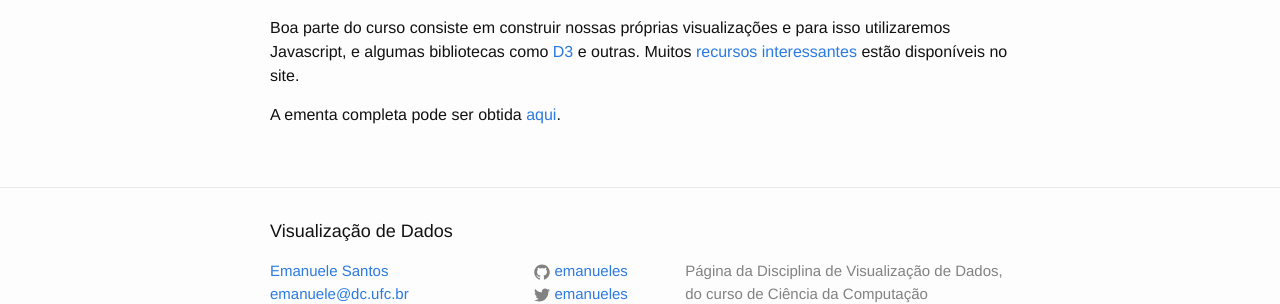
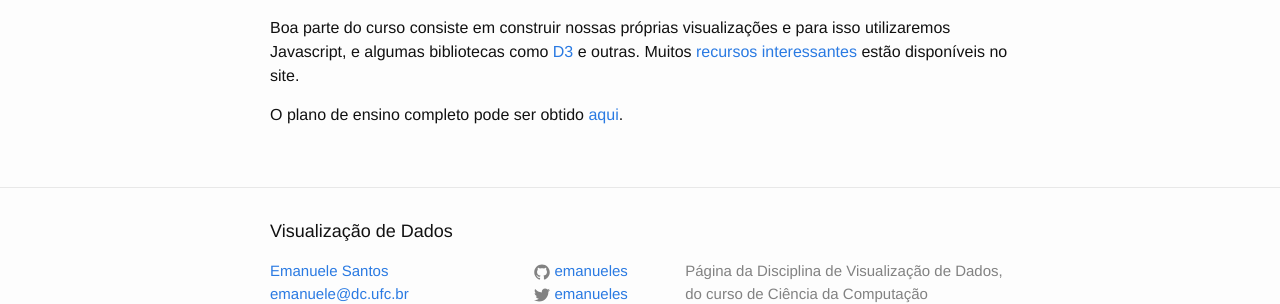
Before and after one commit to emanueles/datavis-course, a Jekyll site: the page built from about.md, in a window 1280 px wide. Shown: the part 1528-1832 px from the top of the page. Built offline with Jekyll 4.4.1, drawn with Linux system fonts in a browser that asks for light colours.

Commit message:
Updated course syllabus

```diff
--- a/about.md
+++ b/about.md
@@ -50,4 +50,4 @@ Em uma parte do curso usaremos [Tableau](http://www.tableau.com/data-visualizati
 Boa parte do curso consiste em construir nossas próprias visualizações e para isso utilizaremos Javascript, e algumas bibliotecas como [D3](www.d3js.org) e outras. Muitos [recursos interessantes](/datavis-course/resources/) estão disponíveis no site.
 
 
-A ementa completa pode ser obtida [aqui](/datavis-course/assets/pdfs/ementa_datavis.pdf).
+O plano de ensino completo pode ser obtido [aqui](/datavis-course/assets/pdfs/plano_de_ensino_datavis.pdf).
```
Also changed, not shown: 1 other file.
